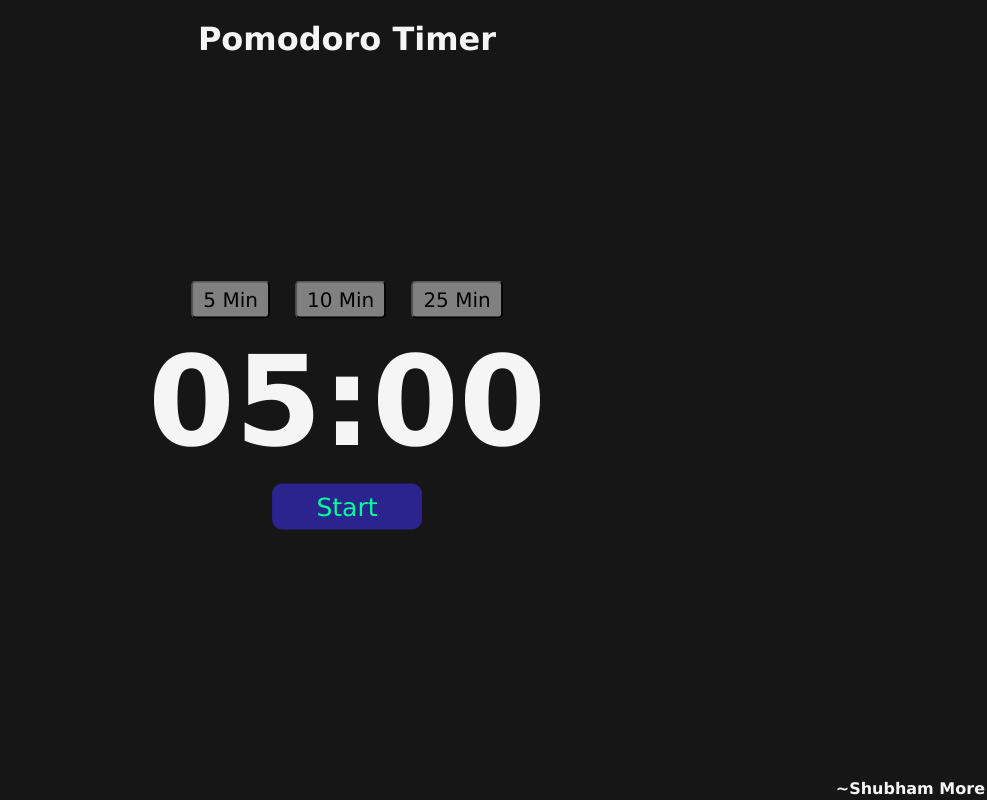
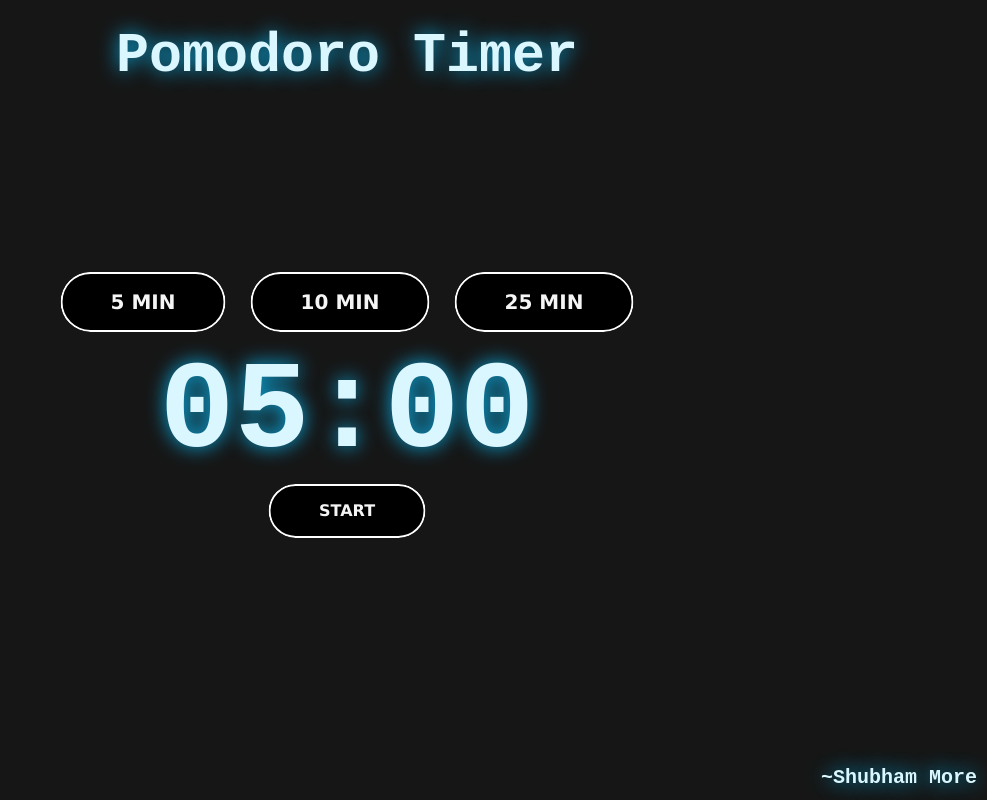
Before and after one commit to shubhamore/pomodoro-timer, a plain HTML site: page index.html in a window 1280 px wide. Shown: the whole page, without its empty margins (293-1280 px from the left). Drawn offline with Linux system fonts and the light colour scheme.

Commit message:
Improved UI

```diff
--- a/index.html
+++ b/index.html
@@ -10,13 +10,17 @@
 <body>
     <h1 class="heading">pomodoro timer</h1>
     <div class="center">
-        <button data-time="300" class="btn">5 Min</button>
-        <button data-time="600" class="btn">10 Min</button>
-        <button data-time="1500" class="btn">25 Min</button>
+        <button data-time="300" class="btn"><span>5 Min</span></button>
+        <!-- <button data-time="300" class="btn">5 Min</button> -->
+        <button data-time="600" class="btn"><span>10 Min</span></button>
+        <!-- <button data-time="600" class="btn">10 Min</button> -->
+        <button data-time="1500" class="btn"><span>25 Min</span></button>
+        <!-- <button data-time="1500" class="btn">25 Min</button> -->
         <h1 id="box"></h1>
-        <button class="start-stop">Start</button>
+        <button  class="start-stop"><span>Start</span></button>
+        <!-- <button class="start-stop">Start</button> -->
     </div>
-    <h4 class="credits">~Shubham More</h4>
+    <a href="https://www.linkedin.com/in/shubhamore/"><h4 class="credits">~Shubham More</h4></a>
 </body>
 <script src="script.js"></script>
 </html>
--- a/style.css
+++ b/style.css
@@ -13,9 +13,16 @@ h1{
     text-align: center;
 }
 .heading{
+    font-size: 55px;
     font-weight: bold;
     text-transform: capitalize;
-    padding-top: 20px;
+    padding-top: 25px;
+    font-family: 'Share Tech Mono', monospace;
+    color: #ffffff;
+    text-align: center;
+    /* position: absolute;      */
+    color: #daf6ff;
+    text-shadow: 0 0 20px rgba(10, 175, 230, 1),  0 0 20px rgba(10, 175, 230, 0);
 }
 .center{
     text-align: center;
@@ -24,7 +31,7 @@ h1{
     left: 50%;
     transform: translate(-50%,-50%);
 }
-.btn{
+/* .btn{
     color: black;
     padding: 5px 10px;
     border-radius: 5px;
@@ -36,11 +43,185 @@ h1{
     background-color: rgb(167, 165, 165);
     transform: scale(1.05);
     cursor: pointer;
+} */
+.btn,
+.btn *,
+.btn :after,
+.btn :before,
+.btn:after,
+.btn:before {
+  border: 0 solid;
+  box-sizing: border-box;
 }
+.btn {
+  -webkit-tap-highlight-color: transparent;
+  -webkit-appearance: button;
+  background-color: #000;
+  background-image: none;
+  color: #fff;
+  cursor: pointer;
+  font-family: ui-sans-serif, system-ui, -apple-system, BlinkMacSystemFont,
+    Segoe UI, Roboto, Helvetica Neue, Arial, Noto Sans, sans-serif,
+    Apple Color Emoji, Segoe UI Emoji, Segoe UI Symbol, Noto Color Emoji;
+  font-size: 100%;
+  font-weight: 900;
+  line-height: 1.5;
+  margin: 0;
+  -webkit-mask-image: -webkit-radial-gradient(#000, #fff);
+  padding: 0;
+  text-transform: uppercase;
+  padding: 5px 10px;
+    border-radius: 5px;
+    margin: 10px;
+    font-size: 20px;
+}
+.btn:disabled {
+  cursor: default;
+}
+.btn:-moz-focusring {
+  outline: auto;
+}
+.btn svg {
+  display: block;
+  vertical-align: middle;
+}
+.btn [hidden] {
+  display: none;
+}
+.btn {
+  border-radius: 99rem;
+  border-width: 2px;
+  overflow: hidden;
+  padding: 0.8rem 3rem;
+  position: relative;
+}
+.btn span {
+  mix-blend-mode: difference;
+}
+.btn:after,
+.btn:before {
+  --tilt: 1.2rem;
+  background: #fff;
+  -webkit-clip-path: polygon(
+    0 0,
+    calc(100% - var(--tilt)) 0,
+    100% 100%,
+    0 100%
+  );
+  clip-path: polygon(0 0, calc(100% - var(--tilt)) 0, 100% 100%, 0 100%);
+  content: "";
+  display: block;
+  height: 100%;
+  left: calc(-100% - var(--tilt));
+  position: absolute;
+  top: 0;
+  transform: translateX(var(--progress, 0));
+  transition: transform 0.2s ease;
+  width: calc(100% + var(--tilt));
+}
+.btn:after {
+  left: 100%;
+  transform: translateX(var(--progress, 0)) rotate(180deg);
+  z-index: -1;
+}
+.btn:hover:before {
+  --progress: 100%;
+}
+.btn:hover:after {
+  --progress: -100%;
+}
+
 #box{
     font-size: 125px;
+    font-family: 'Share Tech Mono', monospace;
+    color: #ffffff;
+    color: #daf6ff;
+    text-shadow: 0 0 20px rgba(10, 175, 230, 1),  0 0 20px rgba(10, 175, 230, 0);
 }
-.start-stop{
+.start-stop,
+.start-stop *,
+.start-stop :after,
+.start-stop :before,
+.start-stop:after,
+.start-stop:before {
+  border: 0 solid;
+  box-sizing: border-box;
+}
+.start-stop {
+  -webkit-tap-highlight-color: transparent;
+  -webkit-appearance: button;
+  background-color: #000;
+  background-image: none;
+  color: #fff;
+  cursor: pointer;
+  font-family: ui-sans-serif, system-ui, -apple-system, BlinkMacSystemFont,
+    Segoe UI, Roboto, Helvetica Neue, Arial, Noto Sans, sans-serif,
+    Apple Color Emoji, Segoe UI Emoji, Segoe UI Symbol, Noto Color Emoji;
+  font-size: 100%;
+  font-weight: 900;
+  line-height: 1.5;
+  margin: 0;
+  -webkit-mask-image: -webkit-radial-gradient(#000, #fff);
+  padding: 0;
+  text-transform: uppercase;
+}
+.start-stop:disabled {
+  cursor: default;
+}
+.start-stop:-moz-focusring {
+  outline: auto;
+}
+.start-stop svg {
+  display: block;
+  vertical-align: middle;
+}
+.start-stop [hidden] {
+  display: none;
+}
+.start-stop {
+  border-radius: 99rem;
+  border-width: 2px;
+  overflow: hidden;
+  padding: 0.8rem 3rem;
+  position: relative;
+}
+.start-stop span {
+  mix-blend-mode: difference;
+}
+.start-stop:after,
+.start-stop:before {
+  --tilt: 1.2rem;
+  background: #fff;
+  -webkit-clip-path: polygon(
+    0 0,
+    calc(100% - var(--tilt)) 0,
+    100% 100%,
+    0 100%
+  );
+  clip-path: polygon(0 0, calc(100% - var(--tilt)) 0, 100% 100%, 0 100%);
+  content: "";
+  display: block;
+  height: 100%;
+  left: calc(-100% - var(--tilt));
+  position: absolute;
+  top: 0;
+  transform: translateX(var(--progress, 0));
+  transition: transform 0.2s ease;
+  width: calc(100% + var(--tilt));
+}
+.start-stop:after {
+  left: 100%;
+  transform: translateX(var(--progress, 0)) rotate(180deg);
+  z-index: -1;
+}
+.start-stop:hover:before {
+  --progress: 100%;
+}
+.start-stop:hover:after {
+  --progress: -100%;
+}
+
+/* .start-stop{
     cursor: pointer;
     color: #00ff9c;
     background-color: #2b238e;
@@ -50,9 +231,14 @@ h1{
     width: 150px;
     margin-top: 10px;
     border: 1px solid #2b238e;
+} */
+.credits{
+    font-size: 20px;
+    font-family: 'Share Tech Mono', monospace;
+    color: #ffffff;
+    color: #daf6ff;
+    text-shadow: 0 0 20px rgba(10, 175, 230, 1),  0 0 20px rgba(10, 175, 230, 0);
+    position: absolute;
+    bottom: 11px;
+    right: 10px;
 }
-.credits{
-    position: absolute;
-    bottom: 2px;
-    right: 2px;
-}
```
